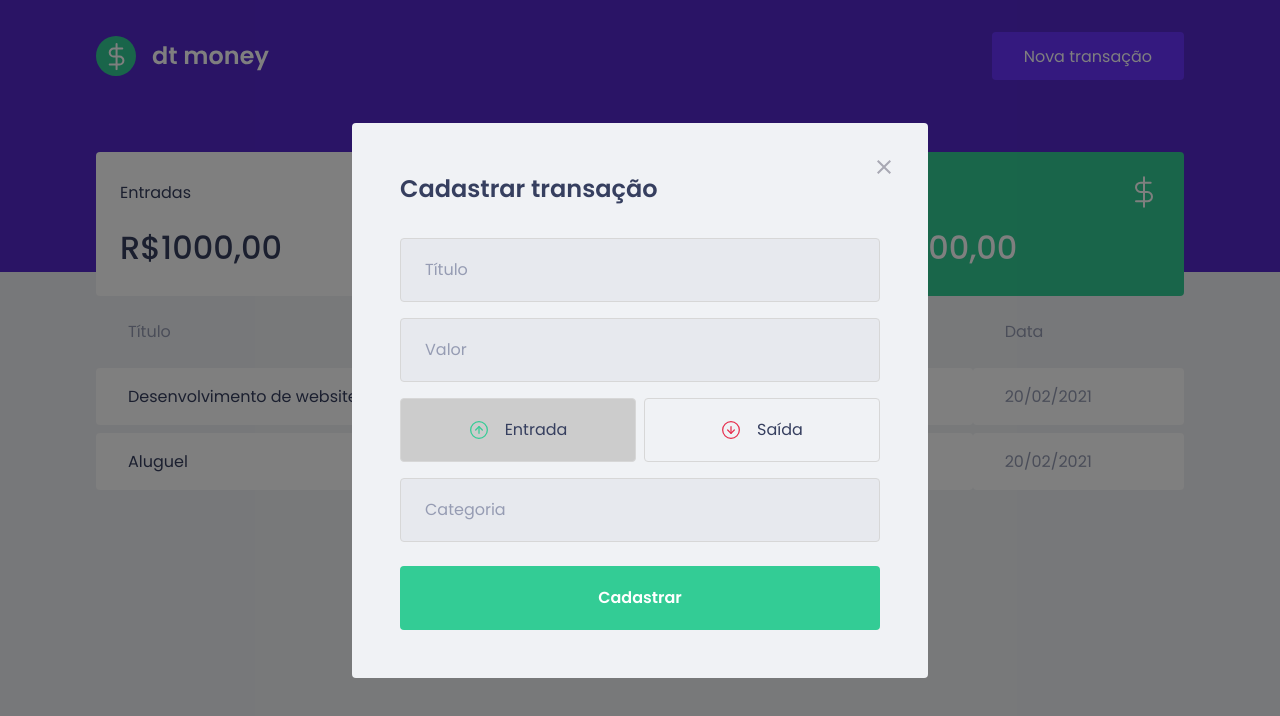
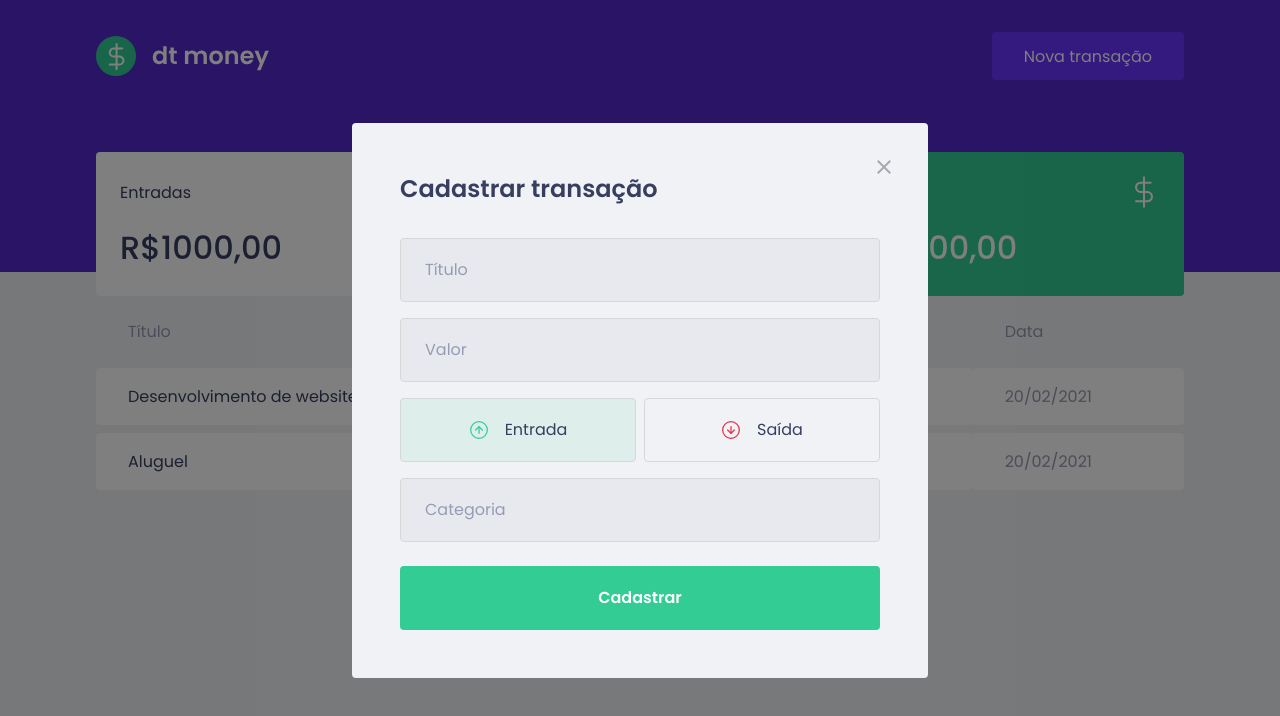
Before and after one commit to nclwgn/ignite-reactjs-02-dtmoney, a React (Create React App) app: page / in a window 1280 px wide. Both pictures are taken after a click on the button "Nova transação". Shown: the top 716 px of the page. Built offline with nearby package versions, Linux system fonts and the light colour scheme; no server answers; what miragejs would draw is missing.

Commit message:
Color styles of radio buttons

```diff
--- a/src/components/NewTransactionModal/index.tsx
+++ b/src/components/NewTransactionModal/index.tsx
@@ -46,7 +46,8 @@
             type="button"
             onClick={() => setType('deposit')}
             isActive={type === 'deposit'}
-            >
+            activeColor="green"
+          >
             <img src={incomeImg} alt="Entrada" />
             <span>Entrada</span>
           </RadioBox>
@@ -55,6 +56,7 @@
             type="button"
             onClick={() => setType('withdraw')}
             isActive={type === 'withdraw'}
+            activeColor="red"
           >
             <img src={outcomeImg} alt="Saída" />
             <span>Saída</span>
--- a/src/components/NewTransactionModal/styles.ts
+++ b/src/components/NewTransactionModal/styles.ts
@@ -1,5 +1,5 @@
 import styled from "styled-components";
-import { darken } from "polished";
+import { darken, transparentize } from "polished";
 
 export const Container = styled.form`
   h2 {
@@ -58,14 +58,23 @@
 
 interface RadioBoxProps {
   isActive: boolean;
+  activeColor: 'green' | 'red';
 }
+
+const colors = {
+  green: '#33CC95',
+  red: '#E52E4D'
+};
 
 export const RadioBox = styled.button<RadioBoxProps>`
   height: 4rem;
   border: 1px solid #d7d7d7;
   border-radius: 0.25rem;
 
-  background: ${(props) => props.isActive ? '#ccc' : 'transparent'};
+  background: ${(props) => props.isActive
+    ? transparentize(0.9, colors[props.activeColor])
+    : 'transparent'
+  };
 
   display: flex;
   align-items: center;
```
